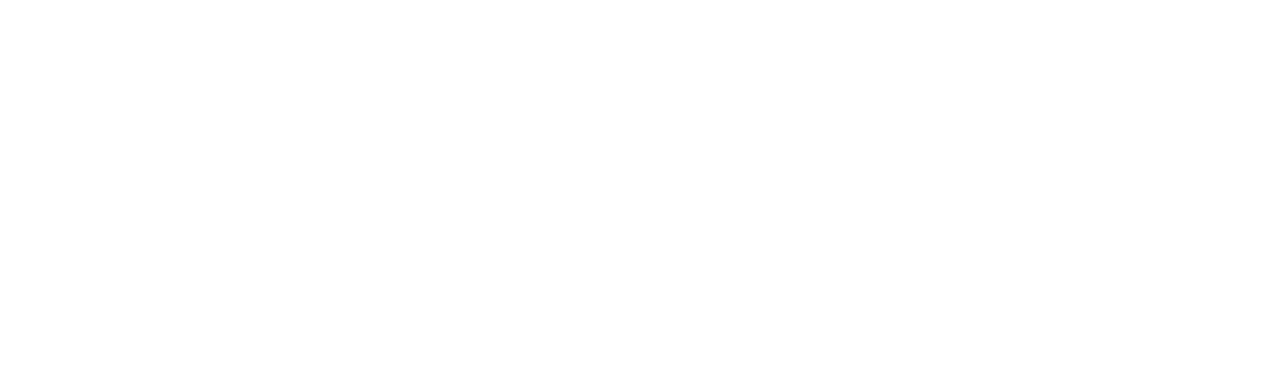
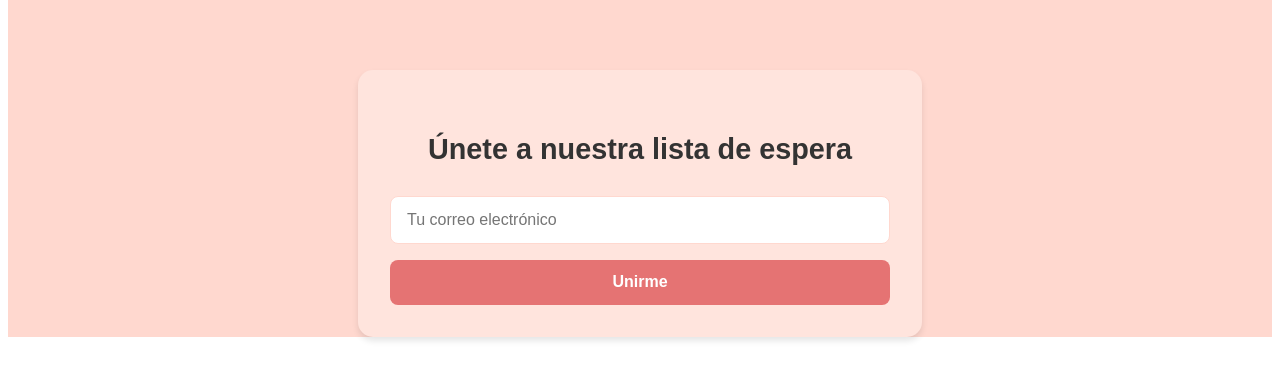
Before and after one commit to Morgan1420/Morgan1420.github.io, a Vue app in the folder BitSpace_Web/: page / in a window 1280 px wide. Shown: the part 1257-1636 px from the top of the page. Before the commit the page ends 1247 px from the top, so only its background shows below. Built offline with nearby package versions, Linux system fonts and the light colour scheme.

Commit message:
Formulario waitlist, funcienando y formatado

```diff
--- a/BitSpace_Web/src/components/BitspaceHome.vue
+++ b/BitSpace_Web/src/components/BitspaceHome.vue
@@ -10,6 +10,7 @@
       <div class="header-content">
         <img src="../assets/images/Titol.png" alt="">
       </div>
+
     </header>
 
     <main>
@@ -21,6 +22,9 @@
 En unes altres paraules encara: El teu Bit actua de mirall de la teva salut “digital”."
         videoSrc="https://www.youtube.com/watch?v=Qwq4Hw9aljQ"
       />
+
+      <br>
+      <Formulario/>
     </main>
   </div>
 </template>
@@ -28,6 +32,7 @@
 <script setup>
 import { ref, onMounted } from 'vue'
 import VideoSection from './VideoSection.vue'
+import Formulario from './Formulario.vue';
 
 const bitImageNames = [
   'Bit_1.png', 'Bit_10.png', 'Bit_11.png', 'Bit_12.png', 'Bit_13.png',
--- /dev/null
+++ b/BitSpace_Web/src/components/Formulario.vue
@@ -0,0 +1,162 @@
+<script>
+export default {
+  name: 'FormularioComponent'
+}
+</script>
+
+<template>
+  <div class="waitlist-container">
+    <h2 class="title">Únete a nuestra lista de espera</h2>
+    <form @submit.prevent="submitForm" class="waitlist-form">
+      <input v-model="email" type="email" placeholder="Tu correo electrónico" required class="input-email" />
+      <button type="submit" class="submit-btn" :disabled="loading">
+        {{ loading ? 'Enviando...' : 'Unirme' }}
+      </button>
+    </form>
+
+    <p v-if="message" :class="messageClass" class="message">{{ message }}</p>
+  </div>
+</template>
+
+<script setup>
+import { ref, computed } from 'vue'
+
+const SCRIPT_BASE = 'https://script.google.com/macros/s/AKfycbyiPoDCZKIAY0nMLcXIAfiAWbdfNLb2IgAWXmAYnGbTfxPzqvS0UaDiQAKgpcgKyt6uCA/exec'
+
+const email = ref('')
+const message = ref('')
+const loading = ref(false)
+
+const messageClass = computed(() =>
+  message.value.includes('Gracias') || message.value.includes('añadido') ? 'success' : 'error'
+)
+
+function makeCallbackName() {
+  return '__waitlistCB_' + Math.random().toString(36).slice(2)
+}
+
+const submitForm = () => {
+  if (!/^\S+@\S+\.\S+$/.test(email.value)) {
+    message.value = 'Por favor, introduce un correo válido.'
+    return
+  }
+
+  loading.value = true
+  message.value = ''
+
+  const cbName = makeCallbackName()
+  // Timeout en caso de que no responda (limpia)
+  const timeout = setTimeout(() => {
+    cleanup()
+    message.value = 'No se recibió respuesta del servidor.'
+    loading.value = false
+  }, 10000) // 10s
+
+  // Define callback global
+  window[cbName] = (res) => {
+    clearTimeout(timeout)
+    try {
+      if (res.result === 'success') {
+        message.value = '¡Gracias! Te hemos añadido a la lista de espera.'
+        email.value = ''
+      } else if (res.result === 'exists') {
+        message.value = 'Ya estás en la lista de espera.'
+      } else {
+        message.value = res.message || 'Hubo un error en la solicitud.'
+      }
+    } finally {
+      cleanup()
+      loading.value = false
+    }
+  }
+
+  // Inserta el script JSONP
+  const script = document.createElement('script')
+  script.type = 'text/javascript'
+  script.src = `${SCRIPT_BASE}?email=${encodeURIComponent(email.value)}&callback=${cbName}`
+  script.async = true
+
+  // Limpiar función
+  function cleanup() {
+    try { delete window[cbName] } catch { window[cbName] = undefined }
+    if (script.parentNode) script.parentNode.removeChild(script)
+  }
+
+  document.body.appendChild(script)
+}
+</script>
+
+<style scoped>
+.waitlist-container {
+  max-width: 500px;
+  margin: 4rem auto; /* Centrado y con margen superior e inferior para separarlo */
+  padding: 2rem;
+  text-align: center;
+  background-color: #FFE4DD; /* Mismo color de fondo que el header */
+  border-radius: 15px;
+  box-shadow: 0 4px 6px rgba(0,0,0,0.1); /* Sombra a juego */
+  font-family: sans-serif;
+}
+
+.title {
+  font-size: 1.8rem;
+  margin-bottom: 1.5rem;
+  color: #333;
+  font-weight: bold;
+}
+
+.waitlist-form {
+  display: flex;
+  flex-direction: column;
+  gap: 1rem;
+}
+
+.input-email {
+  padding: 0.85rem 1rem;
+  border-radius: 8px;
+  border: 1px solid #FFD8CF;
+  background-color: #fff;
+  font-size: 1rem;
+}
+
+.input-email:focus {
+  outline: none;
+  border-color: #E57373;
+  box-shadow: 0 0 0 3px rgba(229, 115, 115, 0.2);
+}
+
+.submit-btn {
+  background: #E57373; /* Color que encaja con la paleta */
+  color: #fff;
+  padding: .85rem;
+  border-radius: 8px;
+  border: none;
+  cursor: pointer;
+  font-size: 1rem;
+  font-weight: bold;
+  transition: background-color 0.3s;
+}
+
+.submit-btn:hover:not(:disabled) {
+  background: #d85a5a;
+}
+
+.submit-btn:disabled {
+  background-color: #ccc;
+  cursor: not-allowed;
+}
+
+.message {
+  margin-top: 1rem;
+  font-weight: 500;
+  font-size: 1rem;
+}
+
+.success {
+  color: #2e8b57;
+}
+
+.error {
+  color: #d9534f;
+}
+</style>
```
Also changed, not shown: 1 other file (tests, documents, lock files or other folders).
